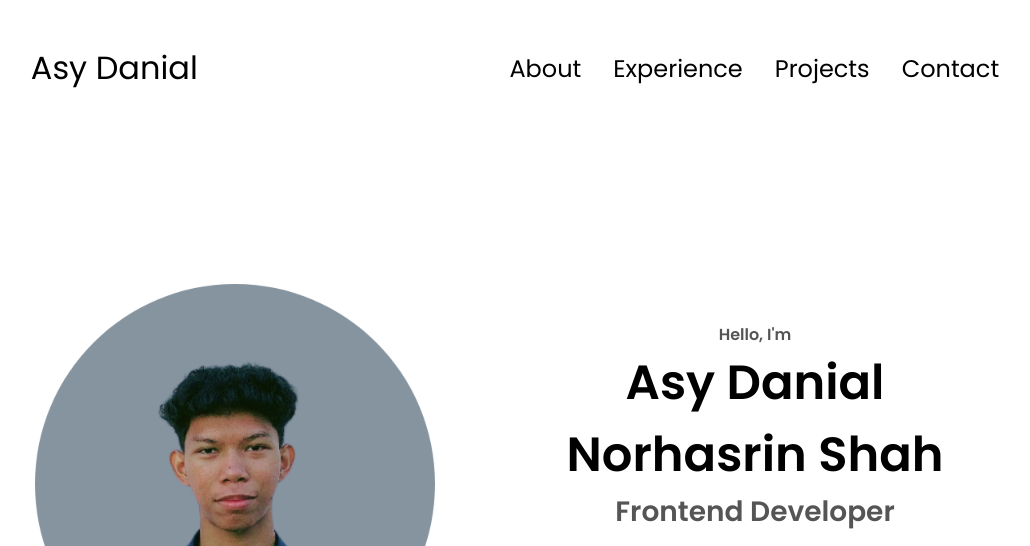
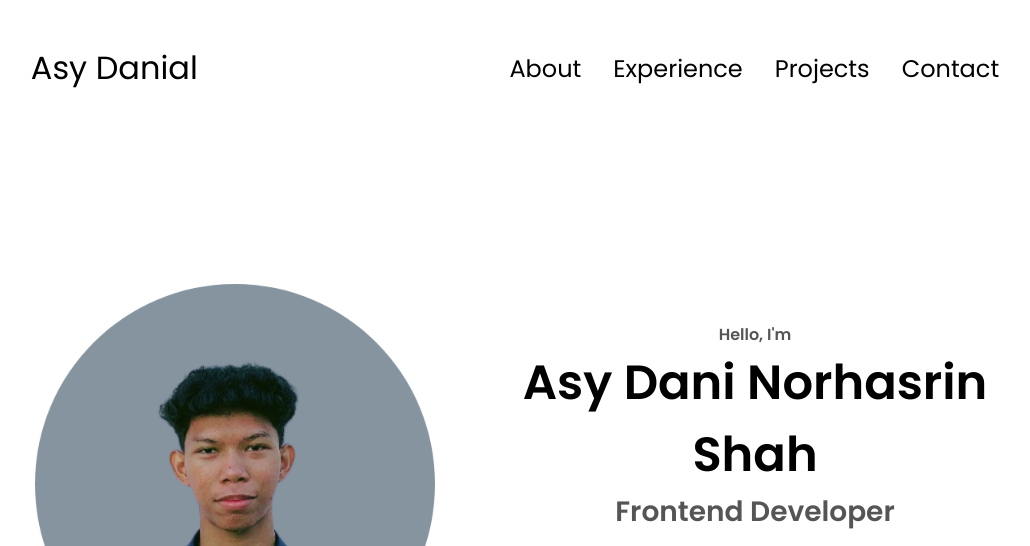
Before and after one commit to adproject29/adpportfolio, a plain HTML site: page index.html in a window 1280 px wide. Shown: the top 546 px of the page, without its empty margins (125-1155 px from the left). Drawn offline with Linux system fonts and the light colour scheme.

Commit message:
Update index.html

```diff
--- a/index.html
+++ b/index.html
@@ -42,7 +42,7 @@
       </div>
       <div class="section__text">
         <p class="section__text__p1">Hello, I'm</p>
-        <h1 class="title">Asy Danial Norhasrin Shah</h1>
+        <h1 class="title">Asy Dani Norhasrin Shah</h1>
         <p class="section__text__p2">Frontend Developer</p>
         <div class="btn-container">
           <button
```
